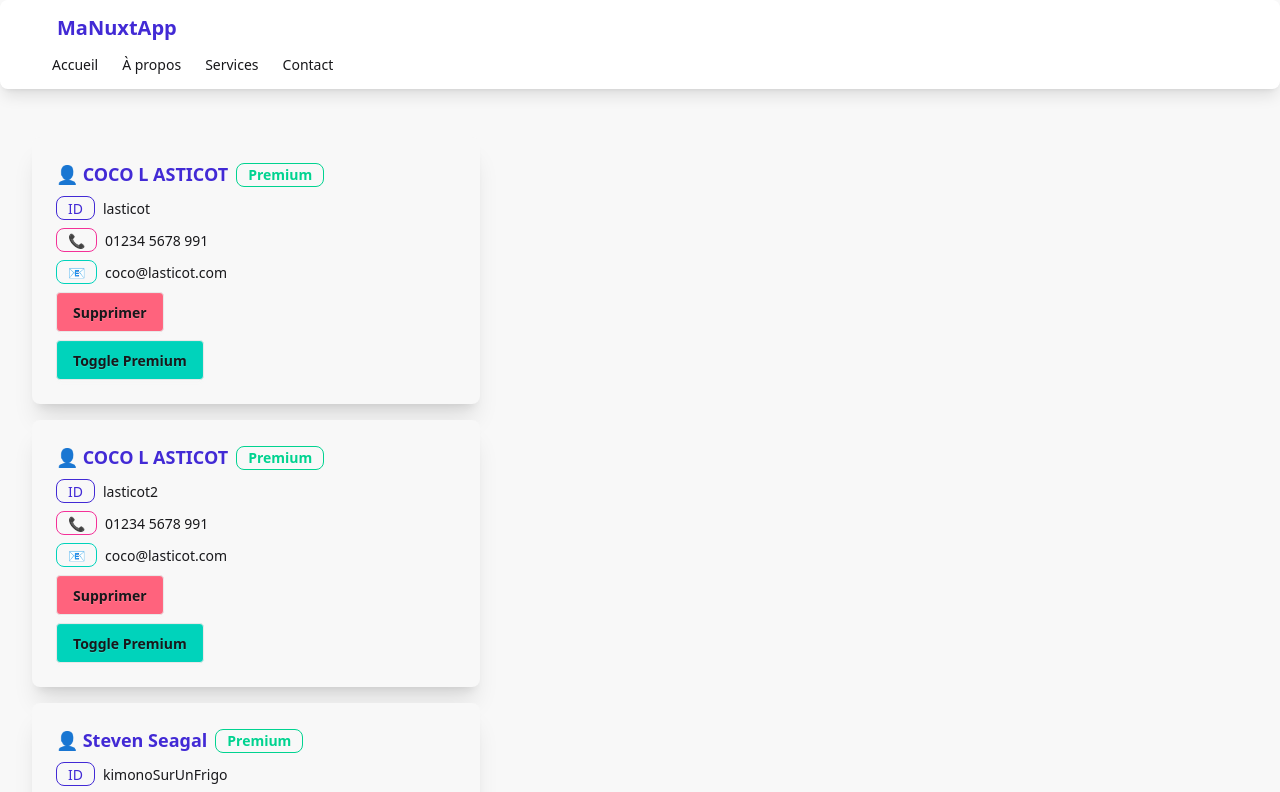
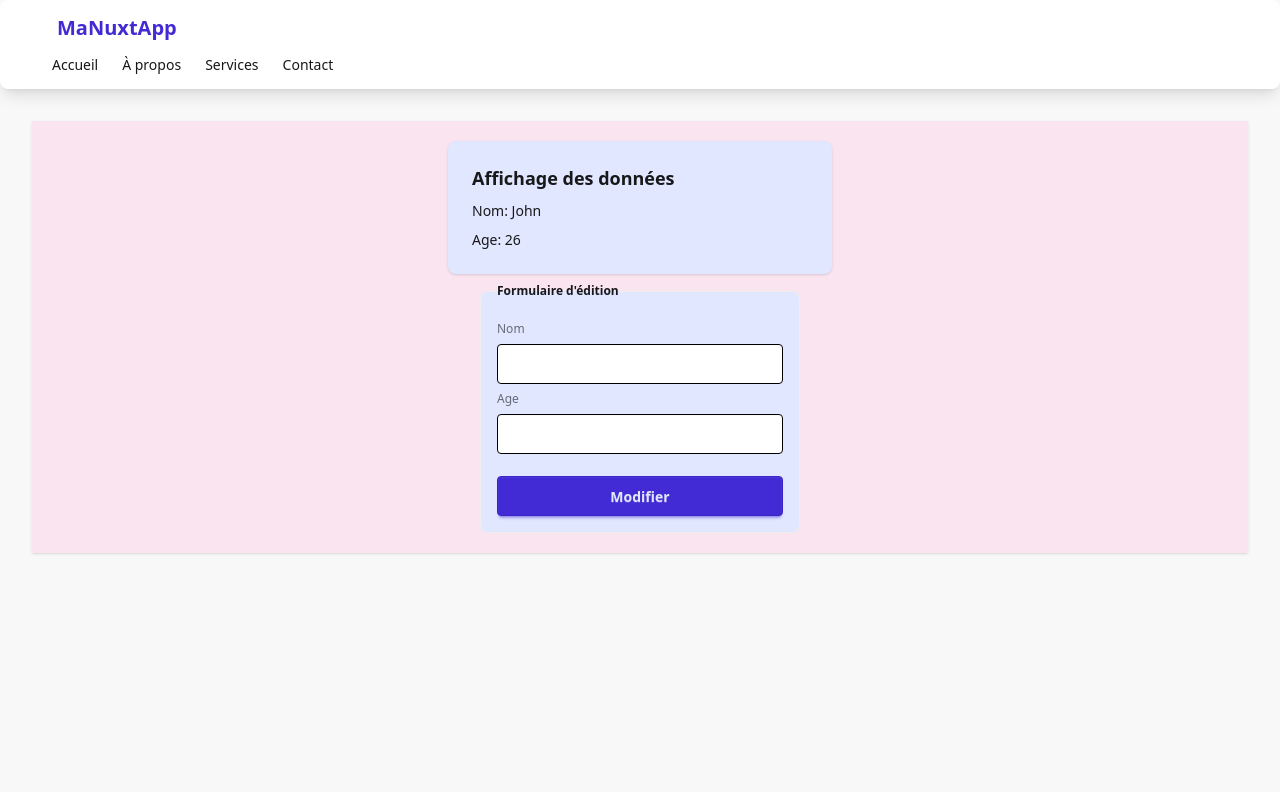
Before and after one commit to MargotRuppert/exo-vue, a Vue app: page / in a window 1280 px wide. Shown: the top 792 px of the page. Built offline with nearby package versions, Linux system fonts and the light colour scheme.

Commit message:
tp emit et props

```diff
--- a/src/components/FriendsList.vue
+++ b/src/components/FriendsList.vue
@@ -1,12 +1,16 @@
 <template>
     <div>
+        <NewFriend v-on:add="addFriend" />
+    </div>
+    <div>
         <TpProps v-for="amis in lesAmis" :id="amis.id" :name="amis.name" :phone="amis.phone" :email="amis.email"
-            :premium="amis.premium" v-on:suppr="handleDelete" v-on:isPremium="supprPremium($event)" />
+            :premium="amis.premium" v-on:suppr="handleDelete" v-on:isPremium="supprPremium" />
     </div>
 </template>
 
 
 <script setup>
+import NewFriend from './NewFriend.vue';
 import TpProps from './TpProps.vue';
 import { ref } from "vue";
 
@@ -50,4 +54,20 @@ function supprPremium(id) {
     const togglePrem = lesAmis.value.find((element) => element.id === id);
     togglePrem.premium = !togglePrem.premium;
 }
+
+
+
+function addFriend(name, phone, email) {
+
+    const nouvelAmi = {
+        name: name,
+        phone: phone,
+        email: email,
+        premium: false,
+        id: Math.random().toString(),
+    }
+
+    lesAmis.value.push(nouvelAmi);
+    console.log("utilisateur ajouté");
+}
 </script>
--- /dev/null
+++ b/src/components/NewFriend.vue
@@ -0,0 +1,35 @@
+<template>
+      <div class="card-body shadow-xl">
+      <h1 class="card-title text-primary">
+        Ajout d'un ami
+      </h1>
+      <fieldset class="fieldset bg-base-200 border-base-300 rounded-box w-xs border p-4">
+
+        <label class="label">Name</label>
+        <input type="text" class="input" v-model="name" />
+
+        <label class="label">Tel</label>
+        <input type="text" class="input" v-model="phone"/>
+
+        <label class="label">Email</label>
+        <input type="text" class="input" v-model="email"/>
+        <button class="btn bg-accent" @click="addFriend">Ajouter</button>
+      </fieldset>
+    </div>
+</template>
+
+
+<script setup>
+import {ref} from 'vue';
+
+const emit = defineEmits(["add"]);
+
+const name = ref("");
+const phone = ref('');
+const email = ref("");
+
+function addFriend() {
+  emit("add", name.value, phone.value, email.value);
+}
+
+</script>
--- /dev/null
+++ b/src/components/UserActive.vue
@@ -0,0 +1,27 @@
+<template>
+    <div class="card bg-primary-content w-96 shadow-sm">
+        <div class="card-body justify-center">
+            <h2 class="card-title">Affichage des données</h2>
+            <p>Nom: {{name}}</p>
+            <p>Age: {{ age }}</p>
+        </div>
+    </div>
+</template>
+
+
+<script setup>
+
+const props = defineProps({
+    name: {
+        type: String,
+        required: true,
+    },
+    age: {
+        type: Number,
+        required: true,
+    },
+
+})
+
+
+</script>
--- /dev/null
+++ b/src/components/UserData.vue
@@ -0,0 +1,39 @@
+<template>
+  <fieldset class="fieldset bg-primary-content border-base-300 rounded-box w-xs border p-4">
+    <legend class="fieldset-legend">Formulaire d'édition</legend>
+
+    <label class="label">Nom</label>
+    <input type="text" class="input" v-model="name" />
+
+    <label class="label">Age</label>
+    <input type="number" class="input" v-model="age" />
+
+    <button class="btn btn-primary mt-4" @click="changeUser">Modifier</button>
+  </fieldset>
+</template>
+
+
+<script setup>
+import { ref } from 'vue';
+
+const name = ref("");
+const age = ref("");
+
+const emit = defineEmits({
+  'change': (name) => {
+    if (name) {
+      return true;
+    } else {
+      console.log('name is required');
+      console.warn('C\'est la catastrophe !!!!!!');
+      console.error('ON A PAS DE NAME Dans le event change');
+      return false;
+    }
+  }
+})
+
+function changeUser() {
+  emit("change", name.value, age.value);
+}
+
+</script>
--- a/src/views/Home.vue
+++ b/src/views/Home.vue
@@ -8,7 +8,8 @@
    <!-- <VifExo></VifExo> -->
    <!-- <TpApi></TpApi> -->
    <!-- <HelloWorld foo="on passe une props pour foo" username="on passe une props pour username"></HelloWorld> -->
-   <FriendsList></FriendsList>
+   <!-- <FriendsList></FriendsList> -->
+   <ComponentCommunication></ComponentCommunication>
 </template>
 
 <script setup lang='js'>
@@ -23,8 +24,8 @@ import TpApi from '../components/TpApi.vue';
 import HelloWorld from '../components/HelloWorld.vue';
 import TpProps from '../components/TpProps.vue';
 import FriendsList from '../components/FriendsList.vue';
+import ComponentCommunication from './tp/ComponentCommunication.vue';
 
 </script>
 
-<style scoped lang="css">
-</style>
+<style scoped lang="css"></style>
--- /dev/null
+++ b/src/views/tp/ComponentCommunication.vue
@@ -0,0 +1,41 @@
+<template>
+    <div class="bg-secondary-content shadow-sm w-full p-5 grid justify-items-center">
+        <div>
+            <UserActive v-on:show="showUser" :name="user.name" :age="user.age"></UserActive>
+        </div>
+        <div>
+            <UserData v-on:change="changeUser"></UserData>
+        </div>
+    </div>
+
+</template>
+
+
+<script setup>
+import UserActive from '../../components/UserActive.vue';
+import UserData from '../../components/UserData.vue';
+
+import { ref } from 'vue';
+
+const user = ref(
+    {
+        name: "John",
+        age: 26
+    }
+);
+
+function showUser(name) {
+    console.log(name);
+}
+
+function changeUser(name, age) {
+    const modifyUser = {
+        name: name,
+        age: age
+    }
+
+    user.value = modifyUser;
+    console.log("utilisateur modifié");
+}
+
+</script>
```
Also changed, not shown: src/components/TpProps.vue (+8 -8 lines). Lines whose indentation alone changed are shown as unchanged.
